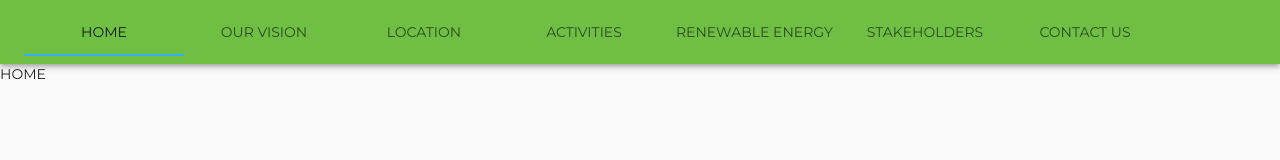
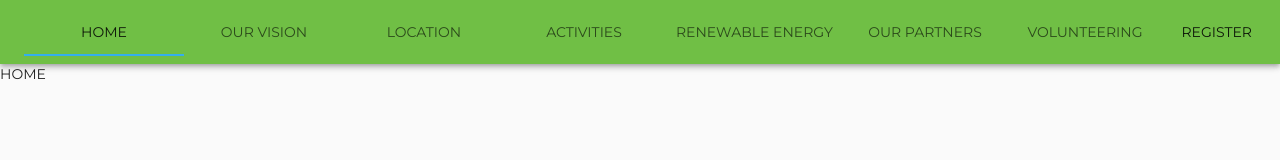
Before and after one commit to BitterBlue22/h-eco-centre-FE, a React (Create React App) app: page / in a window 1280 px wide. Shown: the top 160 px of the page. Built offline with nearby package versions, Linux system fonts and the light colour scheme.

Commit message:
updates navigation

```diff
--- a/src/components/Header.jsx
+++ b/src/components/Header.jsx
@@ -1,12 +1,26 @@
 import React from "react";
-import { AppBar, Toolbar } from "@material-ui/core";
+import { AppBar, Toolbar, Button, makeStyles } from "@material-ui/core";
 import Navigation from "./Navigation";
 
+const useStyles = makeStyles((theme) => ({
+  root: { flexGrow: 0 },
+  toolbar: {
+    alignItems: "center",
+    justifyContent: "space-between",
+  },
+  navbar: { flexGrow: 1 },
+  button: {},
+}));
+
 const Header = () => {
+  const classes = useStyles();
   return (
-    <AppBar position="sticky">
-      <Toolbar>
-        <Navigation />
+    <AppBar position="static" className={classes.root}>
+      <Toolbar className={classes.toolbar}>
+        <Navigation className={classes.navbar} />
+        <Button edge="end" className={classes.button}>
+          Register
+        </Button>
       </Toolbar>
     </AppBar>
   );
--- a/src/components/Navigation.jsx
+++ b/src/components/Navigation.jsx
@@ -1,5 +1,6 @@
 import React from "react";
 import { Tabs, Tab } from "@material-ui/core";
+import { Link } from "@reach/router";
 
 function a11yProps(index) {
   return {
@@ -20,13 +21,39 @@ const Navigation = () => {
       onChange={handleChange}
       aria-label="navigation tabs"
     >
-      <Tab label="Home" {...a11yProps(0)} />
-      <Tab label="Our Vision" {...a11yProps(1)} />
-      <Tab label="Location" {...a11yProps(2)} />
-      <Tab label="Activities" {...a11yProps(3)} />
-      <Tab label="Renewable Energy" {...a11yProps(4)} />
-      <Tab label="Stakeholders" {...a11yProps(5)} />
-      <Tab label="Contact us" {...a11yProps(6)} />
+      <Tab label="Home" {...a11yProps(0)} to="/" component={Link} />
+      <Tab label="Our Vision" {...a11yProps(1)} to="/vision" component={Link} />
+      <Tab label="Location" {...a11yProps(2)} to="/location" component={Link} />
+      <Tab
+        label="Activities"
+        {...a11yProps(3)}
+        to="/activities"
+        component={Link}
+      />
+      <Tab
+        label="Renewable Energy"
+        {...a11yProps(4)}
+        to="/energy"
+        component={Link}
+      />
+      <Tab
+        label="Our Partners"
+        {...a11yProps(5)}
+        to="/partners"
+        component={Link}
+      />
+      <Tab
+        label="Volunteering"
+        {...a11yProps(6)}
+        to="/volunteer"
+        component={Link}
+      />
+      <Tab
+        label="Contact us"
+        {...a11yProps(7)}
+        to="/contact-us"
+        component={Link}
+      />
     </Tabs>
   );
 };
```
